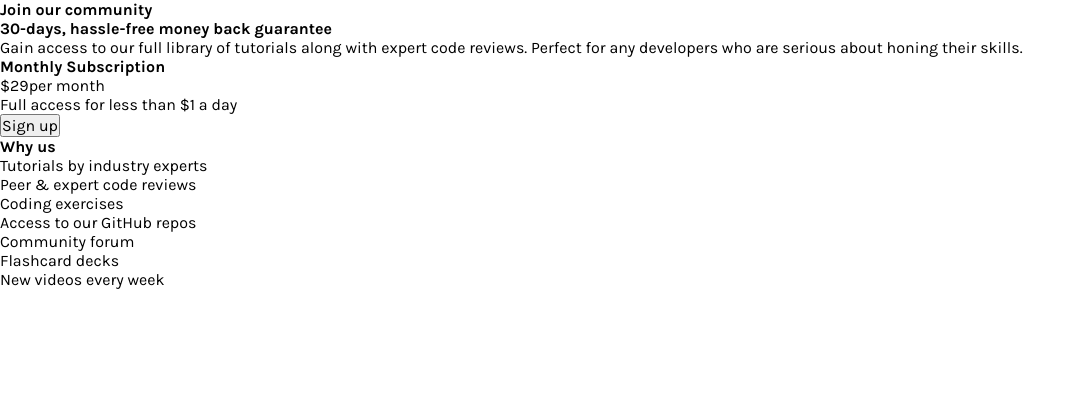
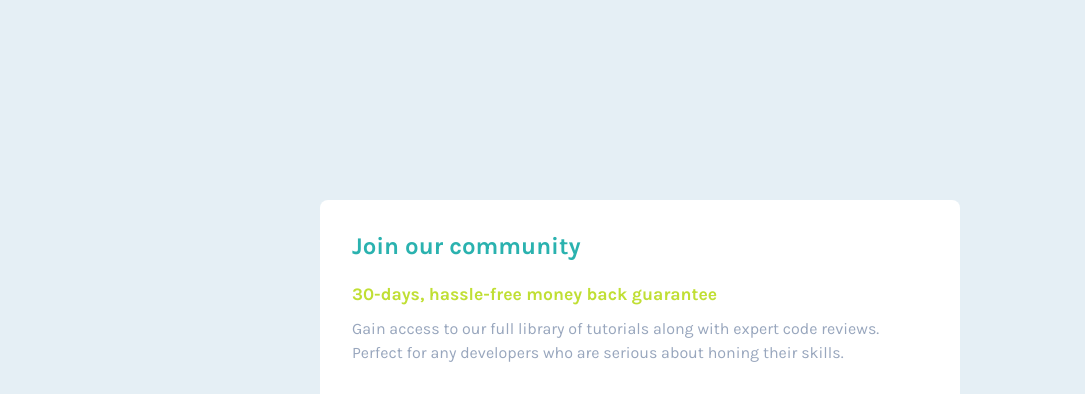
Before and after one commit to MrRioja/price-grid-component, a plain HTML site: page index.html in a window 1280 px wide. Shown: the top 394 px of the page, without its empty margins (0-1085 px from the left). Drawn offline with Linux system fonts and the light colour scheme.

Commit message:
:alien: Starting styling

```diff
--- a/index.html
+++ b/index.html
@@ -23,24 +23,25 @@
   </head>
   <body>
     <div class="container">
-      <div>
+      <div class="card-1">
         <h1>Join our community</h1>
         <h3>30-days, hassle-free money back guarantee</h3>
         <p>
           Gain access to our full library of tutorials along with expert code
-          reviews. Perfect for any developers who are serious about honing their
-          skills.
+          reviews.
+          <br />
+          Perfect for any developers who are serious about honing their skills.
         </p>
       </div>
 
-      <div>
+      <div class="card-2">
         <h3>Monthly Subscription</h3>
-        <p class="price"><span>$29</span>per month</p>
+        <p><span class="price">$29</span>per month</p>
         <p>Full access for less than $1 a day</p>
         <button>Sign up</button>
       </div>
 
-      <div>
+      <div class="card-3">
         <h3>Why us</h3>
         <p>Tutorials by industry experts</p>
         <p>Peer & expert code reviews</p>
--- a/styles.css
+++ b/styles.css
@@ -23,4 +23,76 @@
 
 html, body {
   height: 100%;
+  background: var(--Light-Gray);
 }
+
+body {
+  display: flex;
+  align-items: center;
+  justify-content: center;
+}
+
+.container {
+  width: 50%;
+  height: 50%;
+  display: grid;
+  grid-template-rows: 2;
+  grid-template-columns: 2;
+}
+
+.container h3 {
+  font-size: 1.1rem;
+  margin-bottom: 0.8rem;
+}
+
+.card-1 {
+  padding: 2rem;
+  grid-row: 1 / 2;
+  background: #FFF;
+  grid-column: 1 / 3;
+  border-radius: 0.5rem 0.5rem 0 0;
+}
+
+.card-1 h1 {
+  font-size: 1.5rem;
+  color: var(--Cyan);
+  margin-bottom: 1.5rem;
+}
+
+.card-1 h3 {
+  color: var(--Bright-Yellow);
+}
+
+.card-1 p {
+  line-height: 1.5rem;
+  color: var(--Grayish-Blue);
+}
+
+.card-2 {
+  padding: 2rem;
+  grid-row: 2 / 3;
+  grid-column: 1 / 2;
+  background: var(--Cyan);
+  color: var(--Light-Gray);
+  border-radius: 0 0 0 0.5rem;
+}
+
+.price {
+  font-size: 2rem;
+  font-weight: bold;
+  margin-right: 1rem;
+}
+
+.card-3 {
+  padding: 2rem;
+  grid-row: 2 / 3;
+  grid-column: 2 / 3;
+  color: var(--Light-Gray);
+  border-radius: 0 0 0.5rem 0;
+  border: rgb(42, 178, 175);
+  background: rgba(42, 178, 175, 0.7);
+}
+
+.card-3 p {
+  margin-bottom: 0.2rem;
+}
```
